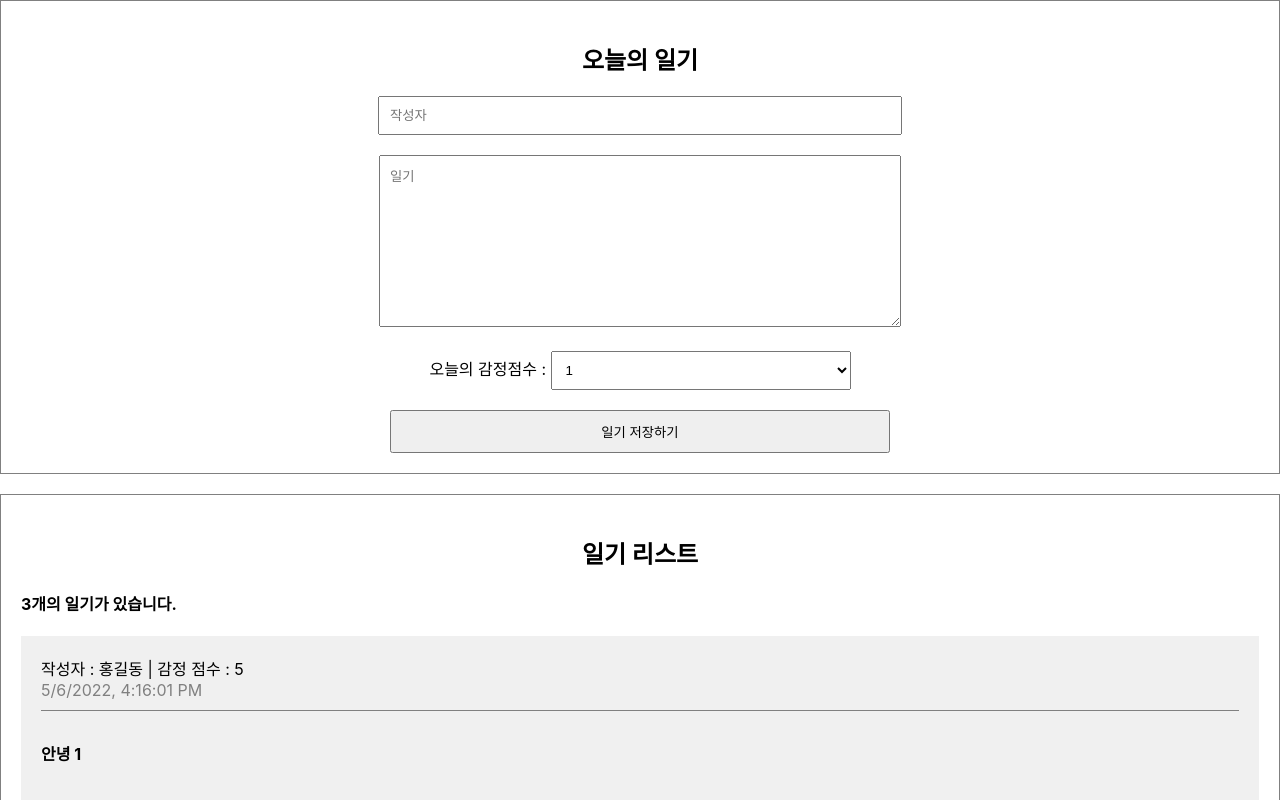
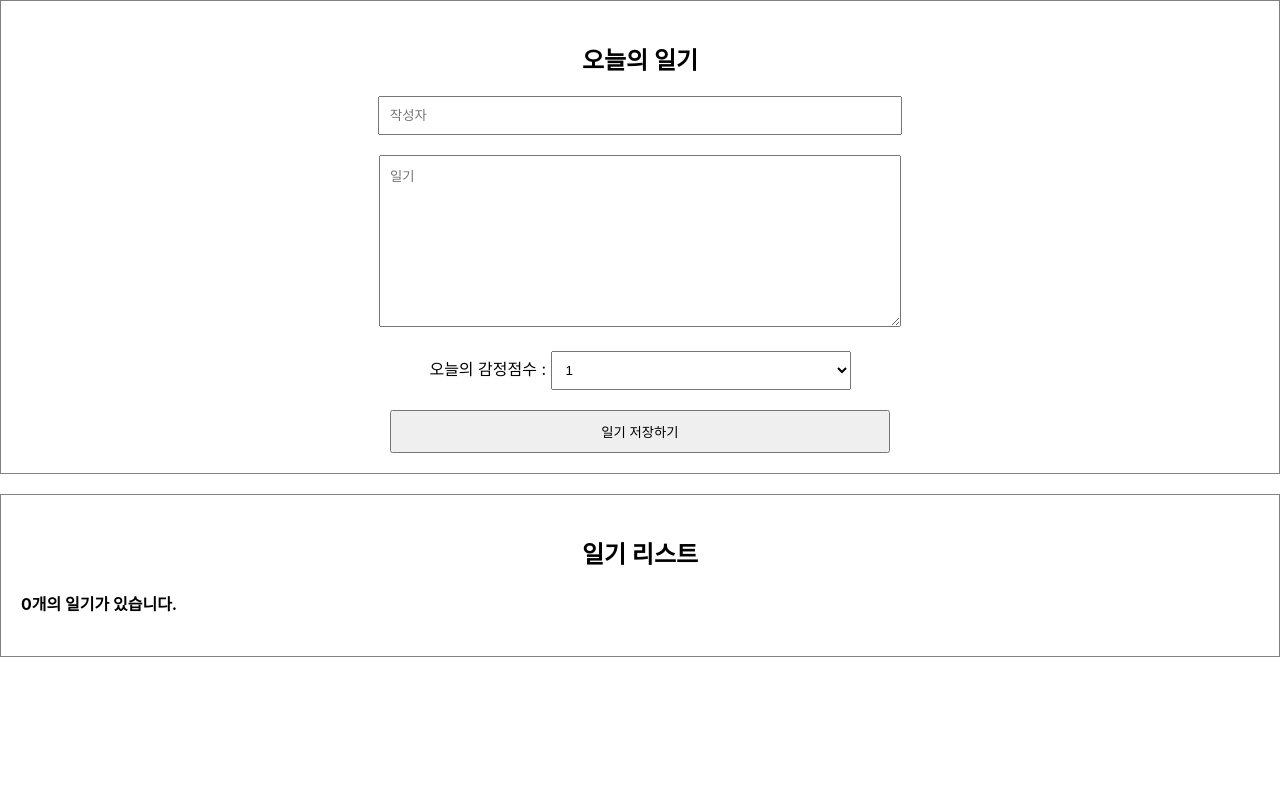
Before and after one commit to pkwesst/simple-diary, a React (Create React App) app: page / in a window 1280 px wide. Shown: the top 800 px of the page. Built offline with nearby package versions, Linux system fonts and the light colour scheme.

Commit message:
add data

```diff
--- a/src/App.js
+++ b/src/App.js
@@ -1,37 +1,54 @@
-import React, { useState, useEffect } from "react";
+import React, { useState, useRef } from "react";
 import DiaryEditor from "./DiaryEditor";
 import DiaryList from "./DiaryList";
 import "./App.css";
 
-const dummyList = [
-  {
-    id: 1,
-    author: "홍길동",
-    content: "안녕 1",
-    emotion: 5,
-    created_date: new Date().getTime(),
-  },
-  {
-    id: 2,
-    author: "윤선도",
-    content: "안녕 2",
-    emotion: 3,
-    created_date: new Date().getTime(),
-  },
-  {
-    id: 3,
-    author: "정철",
-    content: "안녕 3",
-    emotion: 4,
-    created_date: new Date().getTime(),
-  },
-];
+// const dummyList = [
+//   {
+//     id: 1,
+//     author: "홍길동",
+//     content: "안녕 1",
+//     emotion: 5,
+//     created_date: new Date().getTime(),
+//   },
+//   {
+//     id: 2,
+//     author: "윤선도",
+//     content: "안녕 2",
+//     emotion: 3,
+//     created_date: new Date().getTime(),
+//   },
+//   {
+//     id: 3,
+//     author: "정철",
+//     content: "안녕 3",
+//     emotion: 4,
+//     created_date: new Date().getTime(),
+//   },
+// ];
 
 const App = () => {
+  const [data, setData] = useState([]);
+
+  const dataId = useRef(0);
+
+  const onCreate = (author, content, emotion) => {
+    const created_date = new Date().getTime();
+    const newItem = {
+      author,
+      content,
+      emotion,
+      created_date,
+      id: dataId.current,
+    };
+    dataId.current += 1;
+    setData([newItem, ...data]);
+  };
+
   return (
     <div className="App">
-      <DiaryEditor />
-      <DiaryList diaryList={dummyList} />
+      <DiaryEditor onCreate={onCreate} />
+      <DiaryList diaryList={data} />
     </div>
   );
 };
--- a/src/DiaryEditor.js
+++ b/src/DiaryEditor.js
@@ -1,6 +1,6 @@
 import { useRef, useState } from "react";
 
-const DiaryEditor = () => {
+const DiaryEditor = ({ onCreate }) => {
   const authorInput = useRef();
   const contentInput = useRef();
 
@@ -32,7 +32,13 @@
       return;
     }
 
+    onCreate(state.author, state.content, state.emotion);
     alert("저장 성공");
+    setState({
+      author: "",
+      content: "",
+      emotion: "",
+    });
   };
 
   return (
```
